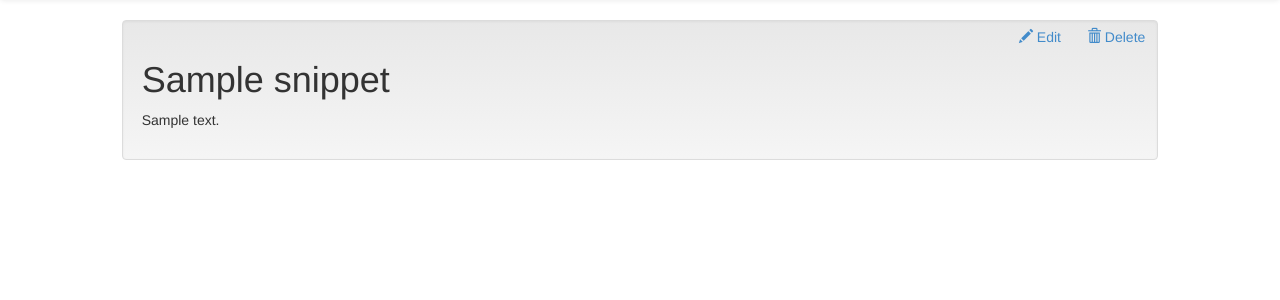
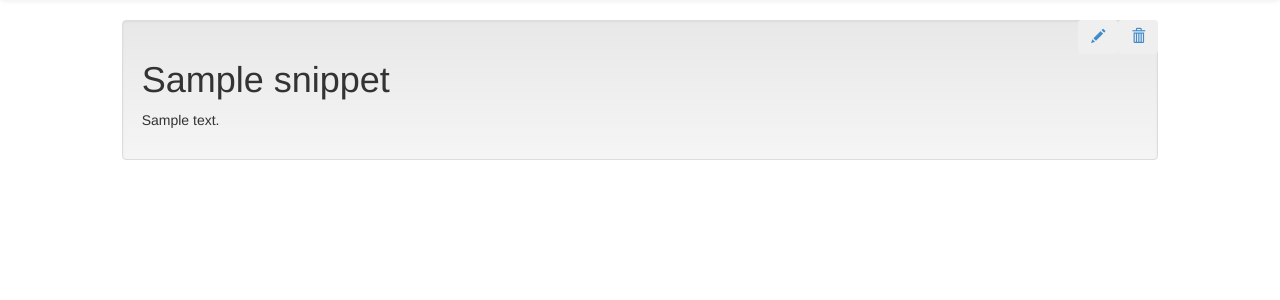
Before and after one commit to andytom/snippets, a Flask app: page /snippet/1 in a window 1280 px wide. Shown: the part 52-352 px from the top of the page. Run offline with Flask 2, Linux system fonts and the light colour scheme; tables that the repository leaves empty hold one stand-in row (values such as "Sample post"); some libraries are stand-ins or nearby versions.

Commit message:
Tidy up to look of the pages

```diff
--- a/app/templates/edit_snippet.html
+++ b/app/templates/edit_snippet.html
@@ -14,7 +14,7 @@
   </div>
   <div class="form-group has-feedback{%- if form.text.errors %} has-error{% endif %}">
     <label class="control-label" for="text">Text</label>
-    {{ form.text(id="text",rows=10, class="form-control")}}
+    {{ form.text(id="text", rows=10, class="form-control")}}
     {%- if form.text.errors %}
     <span class="glyphicon glyphicon-remove form-control-feedback"></span>
     {%- for error in form.text.errors %}
--- a/app/templates/snippet.html
+++ b/app/templates/snippet.html
@@ -3,15 +3,15 @@
 {%- block content %}
   <span class="pull-right">
   <a href="{{ url_for('delete_snippet', id=snippet.id) }}">
-    <button type="button" class="btn btn-link">
-    <span class="glyphicon glyphicon-trash"></span> Delete
+    <button type="button" class="btn">
+      <span class="glyphicon glyphicon-trash"></span>
     </button>
     </a>
   </span>
   <span class="pull-right">
   <a href="{{ url_for('edit_snippet', id=snippet.id) }}">
-    <button type="button" class="btn btn-link">
-    <span class="glyphicon glyphicon-pencil"></span> Edit
+    <button type="button" class="btn">
+      <span class="glyphicon glyphicon-pencil"></span>
     </button>
     </a>
   </span>
```
